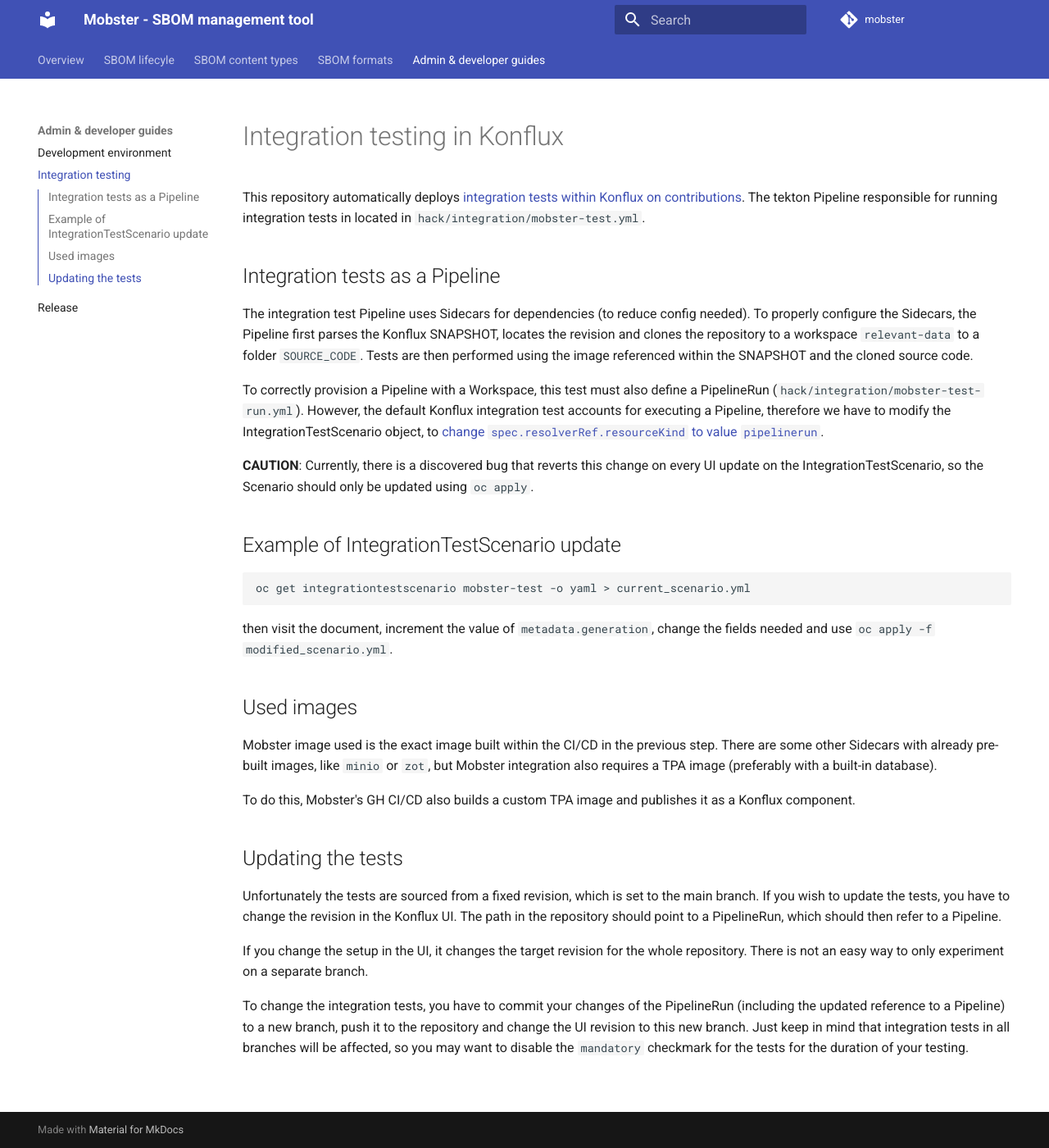
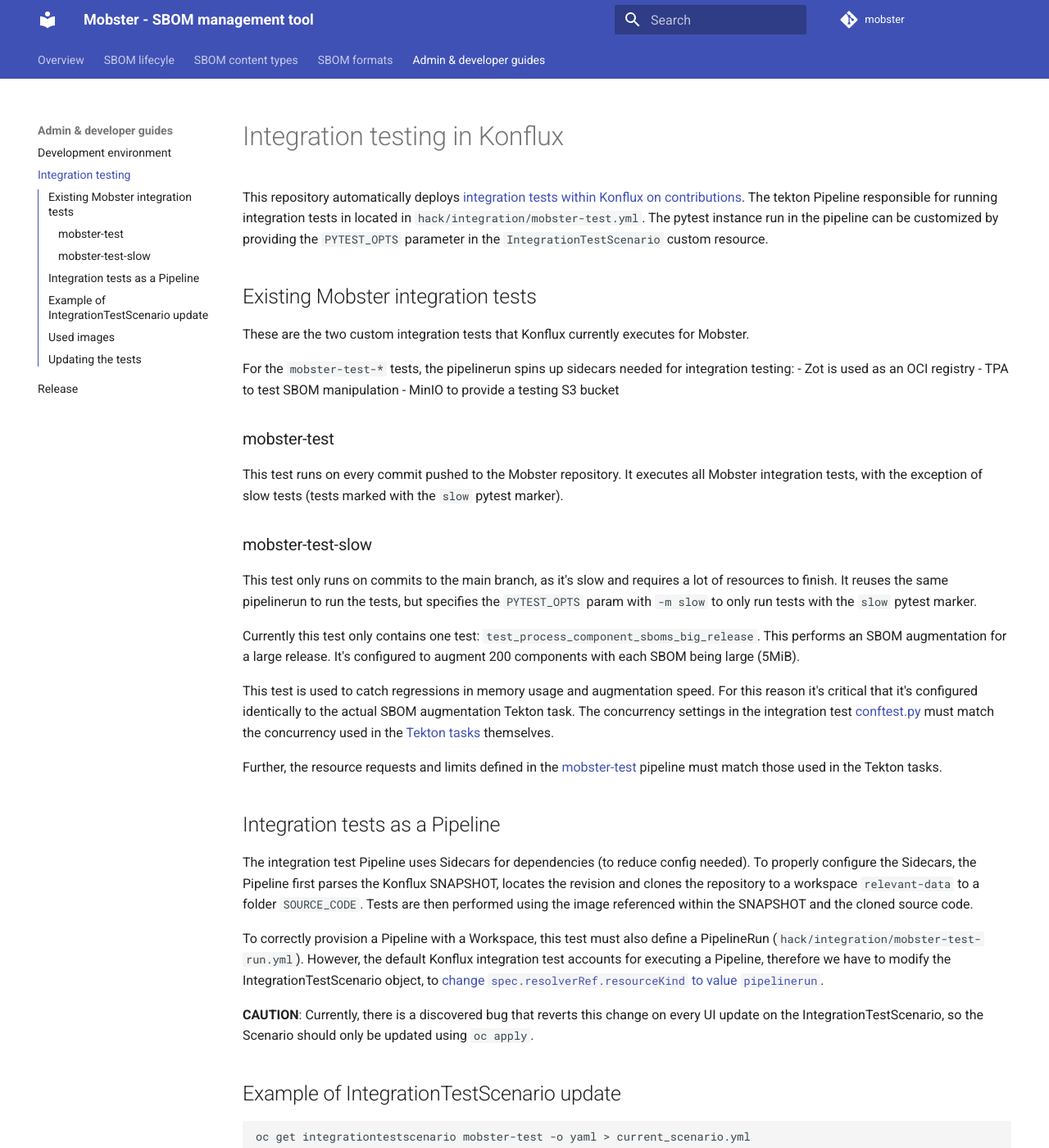
Before and after one commit to konflux-ci/mobster, an MkDocs documentation site: the page built from docs/integration-testing.md, in a window 1280 px wide and 1400 px high. Shown: the whole window at 82% size. Built offline with MkDocs 1.6.1 and Material for MkDocs 9.7.7, drawn with Linux system fonts in a browser that asks for light colours; comment, search, counter and statistics services are not loaded.

Commit message:
docs(ISV-6197): document current Konflux integration tests
Signed-off-by: Martin Jediny <jedinym@proton.me>

```diff
--- a/docs/integration-testing.md
+++ b/docs/integration-testing.md
@@ -2,7 +2,45 @@
 
 This repository automatically deploys [integration tests within Konflux on contributions][1].
 The tekton Pipeline responsible for running integration tests in located in
-`hack/integration/mobster-test.yml`.
+`hack/integration/mobster-test.yml`. The pytest instance run in the pipeline
+can be customized by providing the `PYTEST_OPTS` parameter in the
+`IntegrationTestScenario` custom resource.
+
+## Existing Mobster integration tests
+These are the two custom integration tests that Konflux currently executes for
+Mobster.
+
+For the `mobster-test-*` tests, the pipelinerun spins up sidecars needed for
+integration testing:
+  - Zot is used as an OCI registry
+  - TPA to test SBOM manipulation
+  - MinIO to provide a testing S3 bucket
+
+### mobster-test
+This test runs on every commit pushed to the Mobster repository. It executes
+all Mobster integration tests, with the exception of slow tests (tests marked
+with the `slow` pytest marker).
+
+### mobster-test-slow
+This test only runs on commits to the main branch, as it's slow and requires a
+lot of resources to finish. It reuses the same pipelinerun to run the tests,
+but specifies the `PYTEST_OPTS` param with `-m slow` to only run tests with the
+`slow` pytest marker.
+
+Currently this test only contains one test:
+`test_process_component_sboms_big_release`. This performs an SBOM augmentation
+for a large release. It's configured to augment 200 components with each SBOM
+being large (5MiB).
+
+This test is used to catch regressions in memory usage and augmentation speed.
+For this reason it's critical that it's configured identically to the actual
+SBOM augmentation Tekton task. The concurrency settings in the integration test
+[conftest.py](../tests/integration/conftest.py) must match the concurrency used
+in the [Tekton tasks](../tasks/) themselves.
+
+Further, the resource requests and limits defined in the
+[mobster-test](../hack/integration/mobster-test.yml) pipeline must match those
+used in the Tekton tasks.
 
 ## Integration tests as a Pipeline
 
```
